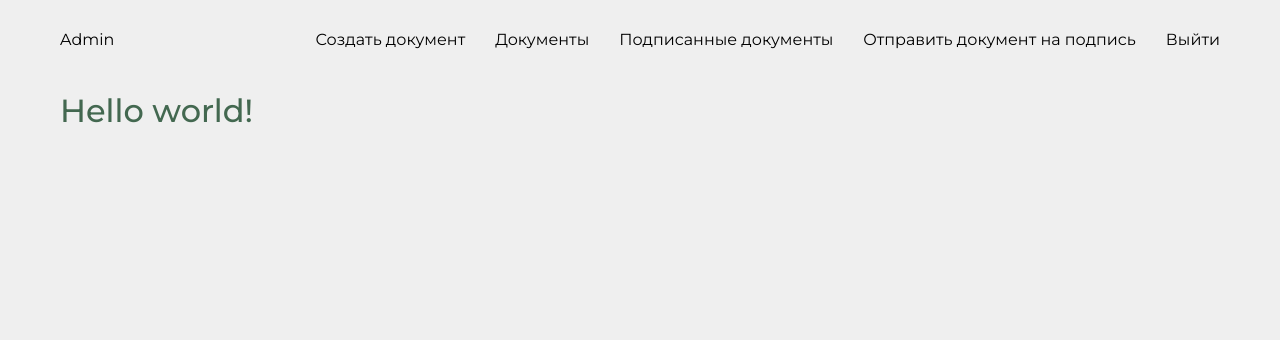
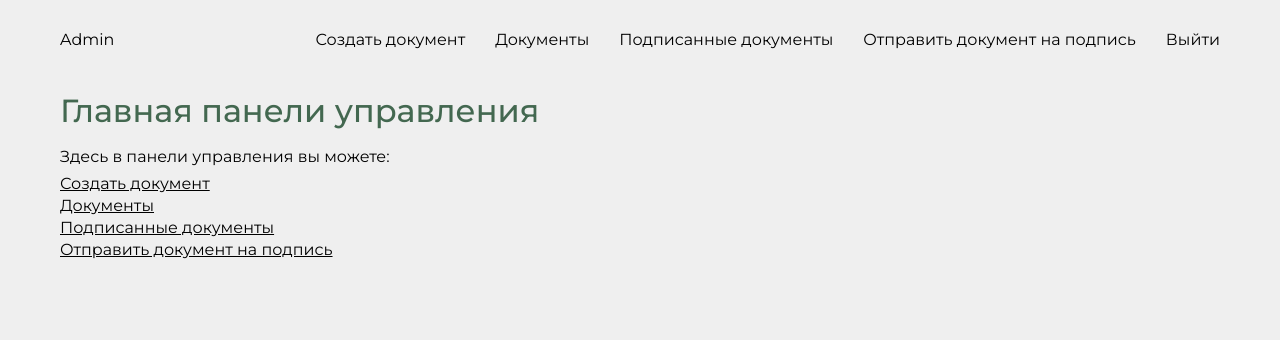
Before and after one commit to OCCASS/online_signature, a Django app: page /admin/ in a window 1280 px wide. Shown: the top 340 px of the page. Run offline with Django 4.2, Linux system fonts and the light colour scheme; the visitor is signed in with stand-in values (Sample User, id 1).

Commit message:
fix: admin index page edited

```diff
--- /dev/null
+++ b/static/css/admin_panel/index.css
@@ -0,0 +1,3 @@
+li {
+  padding: 3px 0;
+}
--- a/templates/admin_panel/index.html
+++ b/templates/admin_panel/index.html
@@ -2,9 +2,28 @@
 {% load static %}
 
 {% block title %}
-    Hello world!
+    Главная
+{% endblock %}
+
+{% block head %}
+    <link rel="stylesheet" href="{% static 'css/admin_panel/index.css' %}" />
 {% endblock %}
 
 {% block content %}
-    <h1>Hello world!</h1>
+    <h1>Главная панели управления</h1>
+    <p>Здесь в панели управления вы можете:</p>
+    <ul>
+        <li>
+            <a href="{% url 'admin_panel_create_document' %}">Создать документ</a>
+        </li>
+            <li>
+            <a href="{% url 'admin_panel_documents' %}">Документы</a>
+        </li>
+        <li>
+            <a href="{% url 'admin_panel_signed_documents' %}">Подписанные документы</a>
+        </li>
+        <li>
+            <a href="{% url 'admin_panel_create_document_signing_requset' %}">Отправить документ на подпись</a>
+        </li>
+    </ul>
 {% endblock %}
```
